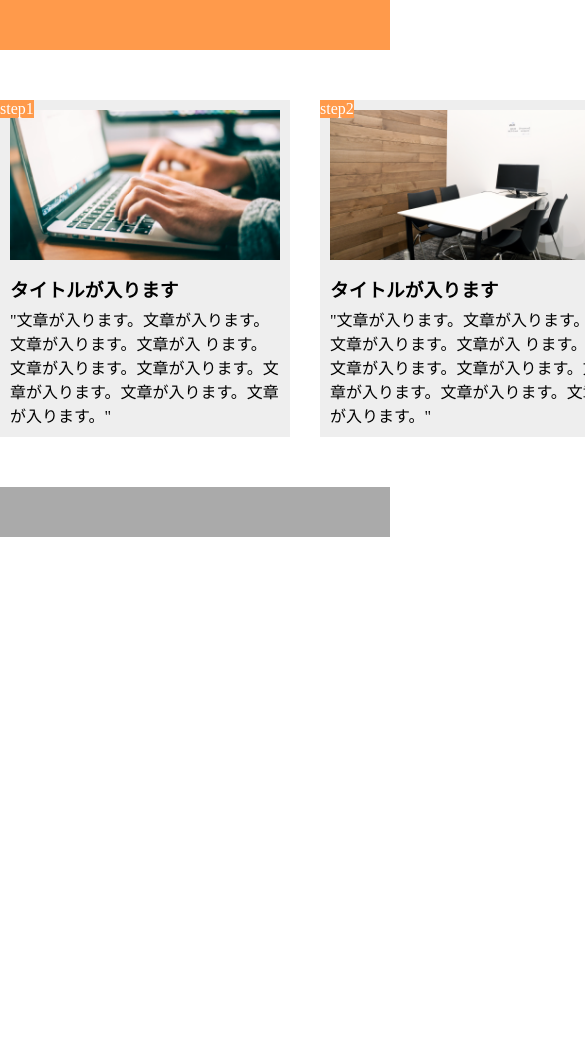
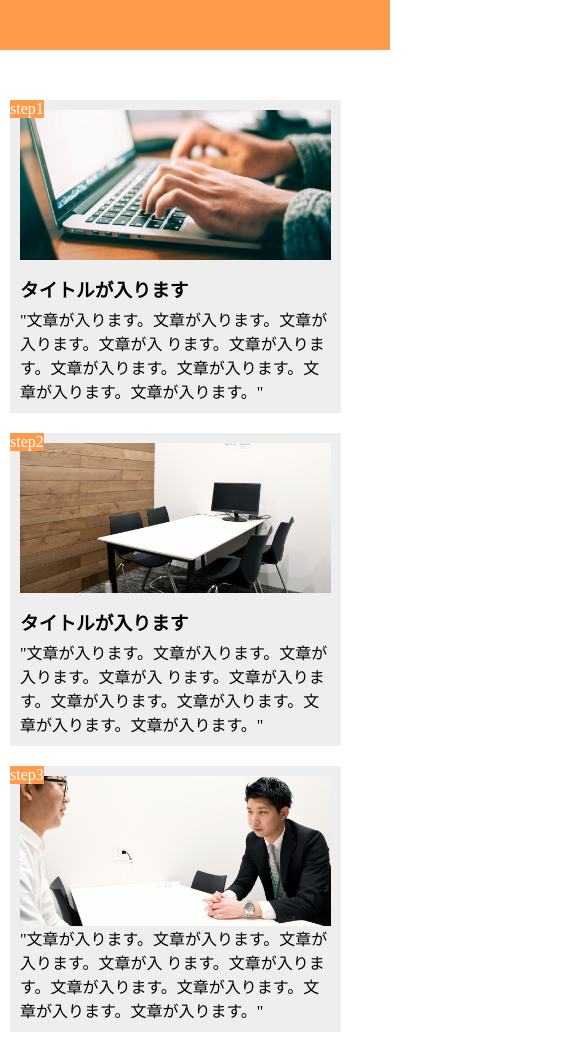
Before and after one commit to TCOSTA7/HTML-CSS, a plain HTML site: page chapter9-exercise/index.html in a window 390 px wide. Shown: the top 1045 px of the page, 585 px wide, since content can reach past the window. Before the commit the page ends 844 px from the top, so only its background shows below. Drawn offline with Linux system fonts and the light colour scheme.

Commit message:
1-10start

```diff
--- a/chapter9-exercise/index.html
+++ b/chapter9-exercise/index.html
@@ -1,6 +1,7 @@
 <!DOCTYPE html>
 <html lang="ja">
   <meta charset="UTF-8"/>
+  <meta name="viewport" content="width=device-width,initial-scale=1.0">
   <link rel="stylesheet" href="style.css"/>
   <title>９章演習</title>
 
--- a/chapter9-exercise/style.css
+++ b/chapter9-exercise/style.css
@@ -23,7 +23,7 @@ main{
   background-color: #eee;
 }
 
-step-box:last-child{
+.step-box:last-child{
   margin-right: 0;
 }
 
@@ -66,3 +66,24 @@ footer{
   height: 50px;
   background-color: #AAAAAA
 }
+
+@media screen and (max-width:768px){
+  header{
+    width:100%;
+  }
+
+  main {
+    width:100%;
+    display:block;
+    margin:40px auto;
+  }
+
+ .step-box{
+   width:90%;
+   margin-right:0px;
+   border:10px solid white;
+}
+
+ footer{
+   width:100%;
+ }
```
